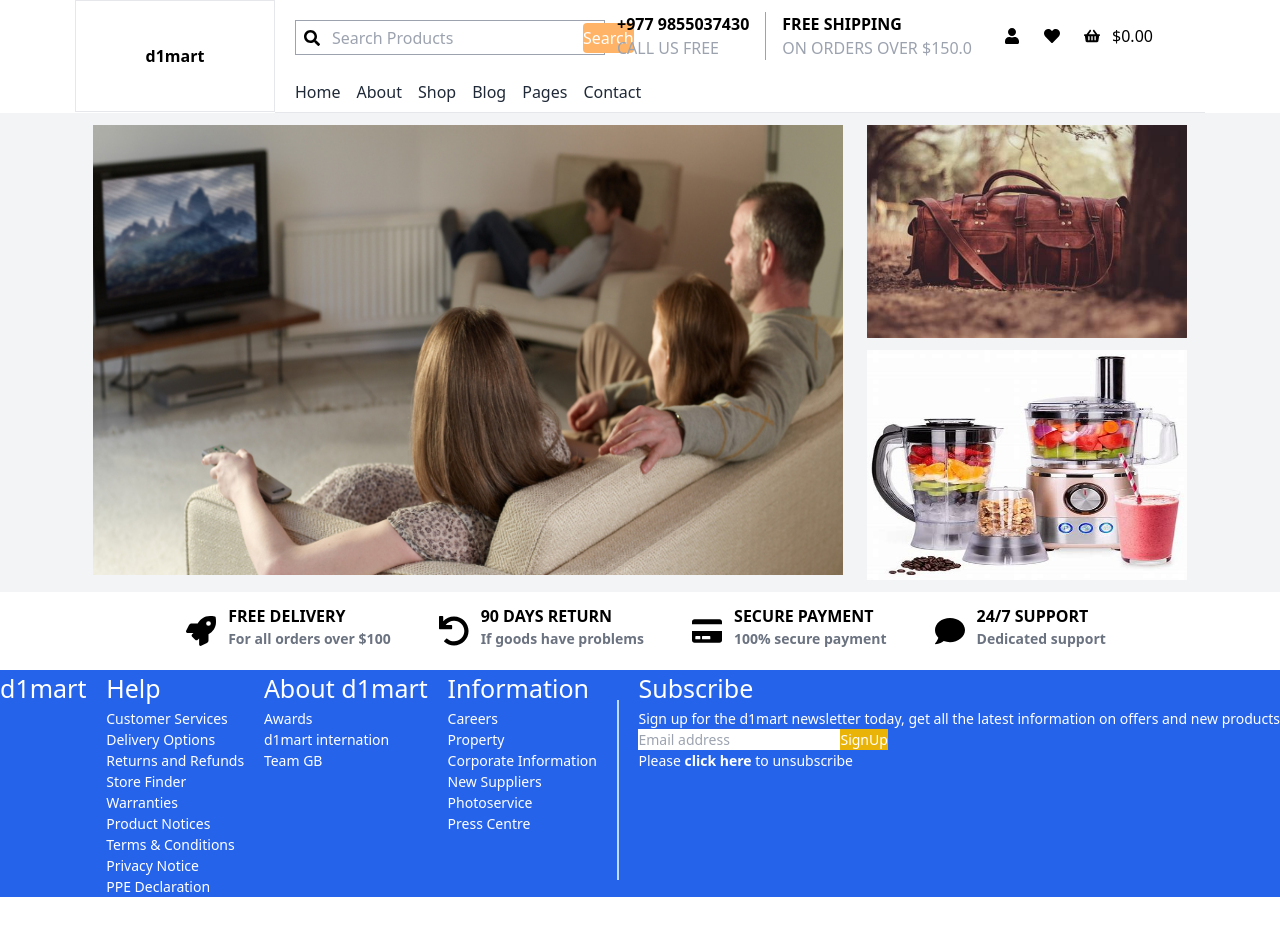
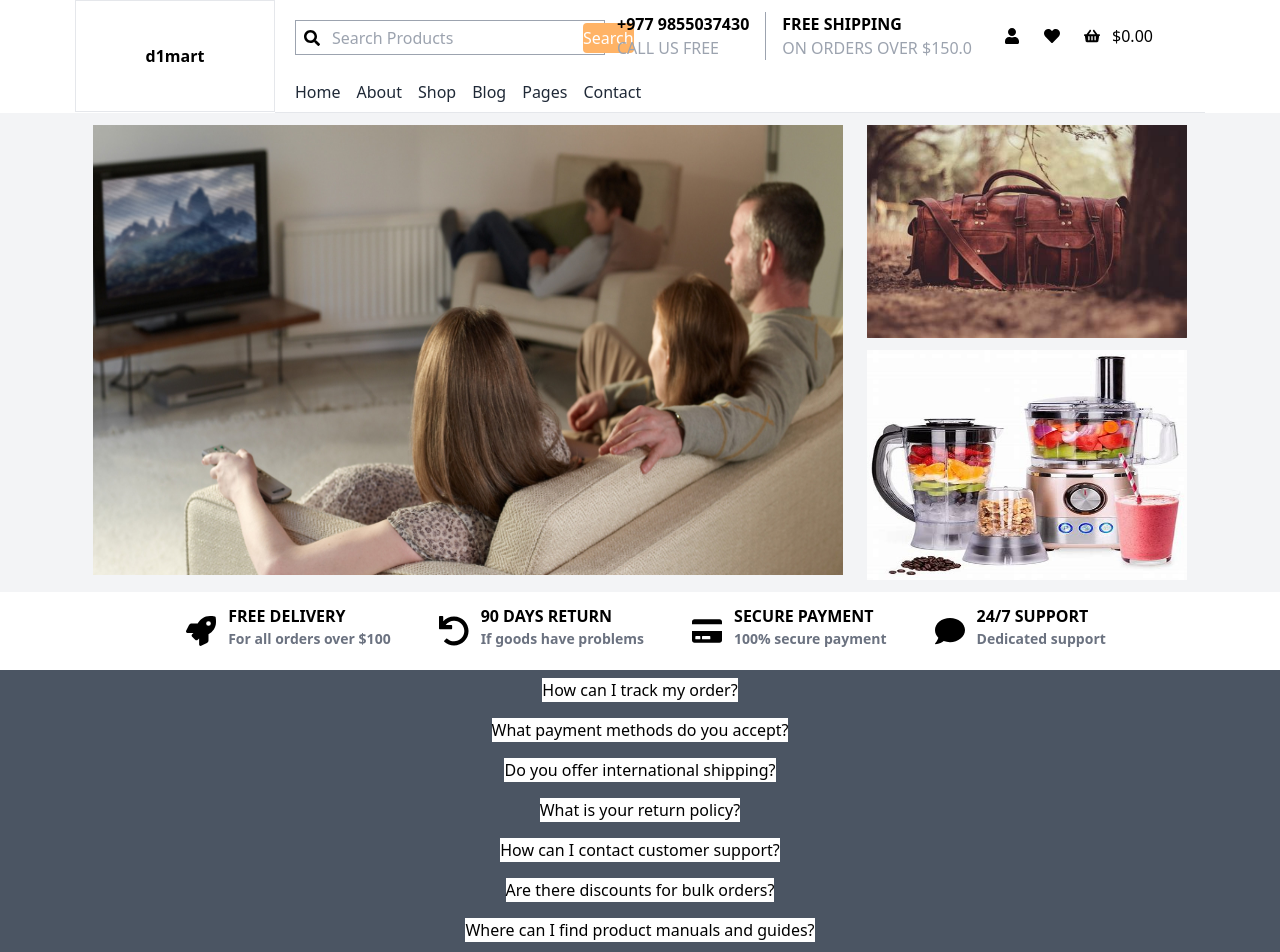
Before and after one commit to DiwanMalla/ecommerce-store, a React (Vite) app: page /home in a window 1280 px wide. Shown: the top 952 px of the page. Before the commit the page ends 897 px from the top, so only its background shows below. Built offline with nearby package versions, Linux system fonts and the light colour scheme.

Commit message:
Added basic data for FAQ

```diff
--- /dev/null
+++ b/src/components/faqData.tsx
@@ -0,0 +1,46 @@
+const data = [
+  {
+    id: 1,
+    question: "How can I track my order?",
+    answer: `You can easily track your order by visiting the "Track Order" section on our website.
+    Simply input your order number and email address to get real-time updates on your shipment.`,
+  },
+  {
+    id: 2,
+    question: "What payment methods do you accept?",
+    answer: `We accept a variety of payment methods including credit/debit cards (Visa, Mastercard, American Express), PayPal, and direct bank transfers. Rest assured, all transactions are secure and encrypted.`,
+  },
+  {
+    id: 3,
+    question: "Do you offer international shipping?",
+    answer: `Yes, we do! We provide international shipping services to several countries. During the checkout process, you'll be able to select your country for delivery. Note that additional charges and delivery times may apply for international orders.`,
+  },
+  {
+    id: 4,
+    question: "What is your return policy?",
+    answer: `Our return policy extends for 90 days for most items. If you're not entirely satisfied with your purchase, you can return the item within 90 days for a full refund or exchange. Refer to our Returns and Refunds page for more comprehensive details.`,
+  },
+  {
+    id: 5,
+    question: "How can I contact customer support?",
+    answer: `For any inquiries or assistance, our dedicated customer support team is available 24/7. You can reach us via email at support@d1mart.com or by calling us at +977 9855037430.`,
+  },
+  {
+    id: 6,
+    question: "Are there discounts for bulk orders?",
+    answer: `Yes, we offer discounts for bulk orders.
+    Please reach out to our sales team via email at sales@d1mart.com for inquiries regarding bulk purchases or wholesale opportunities. `,
+  },
+  {
+    id: 7,
+    question: "Where can I find product manuals and guides?",
+    answer: `You can access product manuals and guides by visiting the "Resources" or "Downloads" section on our website.
+    There, you'll find comprehensive documentation for our products.`,
+  },
+  {
+    id: 8,
+    question: "How do I unsubscribe from the newsletter?",
+    answer: `To unsubscribe from our newsletter, simply click on the "Unsubscribe" link provided in any of our newsletter emails. Alternatively, you can contact our support team, and they'll assist you in the process.`,
+  },
+];
+export default data;
--- /dev/null
+++ b/src/components/frequentQuestion.tsx
@@ -0,0 +1,22 @@
+import data from "./faqData";
+const frequentQuestion = () => {
+  return (
+    <div className="bg-gray-600 ">
+      {data.map((data) => (
+        <div key={data.id} className="p-2 flex justify-center items-center">
+          <div
+            id="question"
+            className=" bg-white "
+            onClick={() => {
+              alert(`${data.id}`);
+            }}
+          >
+            {data.question}
+          </div>
+        </div>
+      ))}
+    </div>
+  );
+};
+
+export default frequentQuestion;
--- a/src/home.tsx
+++ b/src/home.tsx
@@ -2,6 +2,7 @@ import Header from "./components/Header";
 import PromoCard from "./components/promoCard";
 import Service from "./components/service";
 import Footer from "./components/footer";
+import FrequentQuestion from "./components/frequentQuestion";
 const home = () => {
   return (
     <div>
@@ -10,6 +11,7 @@ const home = () => {
         <PromoCard />
         <Service />
       </div>
+      <FrequentQuestion />
       <Footer />
     </div>
   );
```
